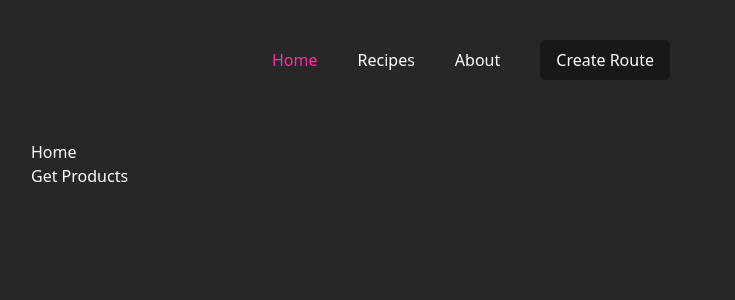
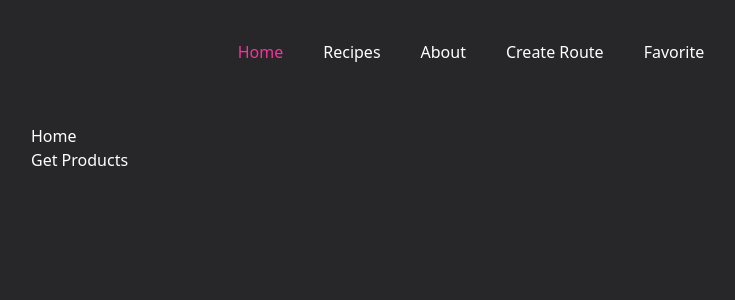
Before and after one commit to KushagraSharma10/Recipe-React, a React (Vite) app: page / in a window 1280 px wide. Shown: the top 300 px of the page, without its empty margins (169-904 px from the left). Built offline with nearby package versions, Linux system fonts and the light colour scheme; no server answers.

Commit message:
add favorite functionality and update Navbar with Favorite link

```diff
--- a/index.html
+++ b/index.html
@@ -1,13 +1,17 @@
 <!doctype html>
 <html lang="en">
+
 <head>
   <meta charset="UTF-8" />
   <!-- <link rel="icon" type="image/svg+xml" href="/vite.svg" /> -->
   <meta name="viewport" content="width=device-width, initial-scale=1.0" />
   <title>Recipe | React</title>
+  <link href="https://cdn.jsdelivr.net/npm/remixicon@4.5.0/fonts/remixicon.css" rel="stylesheet" />
 </head>
+
 <body>
   <div id="root"></div>
   <script type="module" src="/src/main.jsx"></script>
 </body>
+
 </html>
--- a/src/components/Navbar.jsx
+++ b/src/components/Navbar.jsx
@@ -1,15 +1,38 @@
-import React from 'react'
-import { NavLink } from 'react-router-dom'
+import React from "react";
+import { NavLink } from "react-router-dom";
 
 const Navbar = () => {
   return (
-    <div className='flex items-center justify-center gap-x-10 mb-15'>
-        <NavLink className={(e)=> e.isActive ? "text-pink-500" : ""} to="/">Home</NavLink>
-        <NavLink className={(e)=> e.isActive ? "text-pink-500" : ""} to="/recipes">Recipes</NavLink>
-        <NavLink className={(e)=> e.isActive ? "text-pink-500" : ""} to="/about">About</NavLink>
-        <NavLink className={`px-4 py-2 bg-zinc-900 rounded-md ${(e)=> e.isActive ? "text-pink-500" : ""}`} to="/create-recipe">Create Route</NavLink>
+    <div className="flex items-center justify-center gap-x-10 mb-15">
+      <NavLink className={(e) => (e.isActive ? "text-pink-500" : "")} to="/">
+        Home
+      </NavLink>
+      <NavLink
+        className={(e) => (e.isActive ? "text-pink-500" : "")}
+        to="/recipes"
+      >
+        Recipes
+      </NavLink>
+      <NavLink
+        className={(e) => (e.isActive ? "text-pink-500" : "")}
+        to="/about"
+      >
+        About
+      </NavLink>
+      <NavLink
+        className={(e) => (e.isActive ? "text-pink-500" : "")}
+        to="/create-recipe"
+      >
+        Create Route
+      </NavLink>
+      <NavLink
+        className={(e) => (e.isActive ? "text-pink-500" : "")}
+        to="/fav"
+      >
+        Favorite
+      </NavLink>
     </div>
-  )
-}
+  );
+};
 
-export default Navbar
+export default Navbar;
--- a/src/pages/SingleRecipe.jsx
+++ b/src/pages/SingleRecipe.jsx
@@ -37,9 +37,21 @@ const SingleRecipe = () => {
     navigate("/recipes");
   };
 
+  const favHandler = () => {};
+
+  const unfavHandler = () => {};
+
+  const favorite = JSON.parse(localStorage.getItem("recipes"));
+
   return recipe ? (
     <div className="flex gap-5">
-      <div className="left w-1/2 p-2">
+      <div className="relative left w-1/2 p-10">
+        {favorite.includes(recipe) ? (
+          <i className="absolute right-[10%] ri-heart-fill text-4xl text-red-500"></i>
+        ) : (
+          <i className="absolute right-[10%] ri-heart-line text-4xl text-red-500"></i>
+        )}
+
         <h1 className="text-5xl font-bold ">{recipe.title}</h1>
         <img
           src={recipe.image}
--- a/src/routes/MainRoutes.jsx
+++ b/src/routes/MainRoutes.jsx
@@ -6,6 +6,7 @@ import About from "../pages/About";
 import Create from "../pages/Create";
 import SingleRecipe from "../pages/SingleRecipe";
 import PageNotFound from "../pages/PageNotFound";
+import Fav from "../pages/Fav";
 
 
 const MainRoutes = () => {
@@ -16,6 +17,7 @@ const MainRoutes = () => {
       <Route path="/recipes/details/:id" element={<SingleRecipe />} />
       <Route path="/create-recipe" element={<Create />} />
       <Route path="/about" element={<About />} />
+      <Route path="/fav" element={<Fav />} />
       <Route path="/*" element={<PageNotFound />} />
     </Routes>
   );
```
Lines whose indentation alone changed are shown as unchanged.
